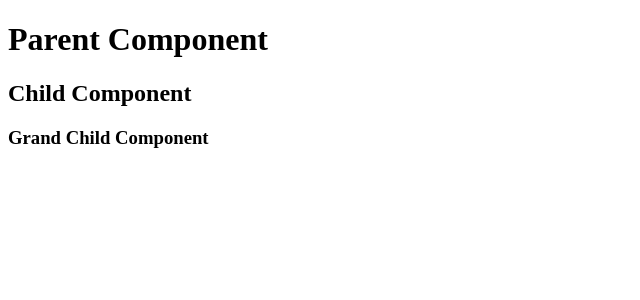
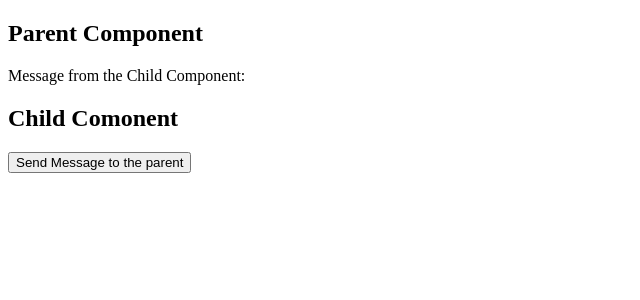
Before and after one commit to crhbala/react-b48, a React (Vite) app: page / in a window 1280 px wide. Shown: the top 300 px of the page, without its empty margins (0-640 px from the left). Built offline with nearby package versions, Linux system fonts and the light colour scheme.

Commit message:
Passing data from child to parent component

```diff
--- a/src/App.jsx
+++ b/src/App.jsx
@@ -1,31 +1,28 @@
-import React from 'react';
+import React, {useState} from 'react';
 
-function GrandChildComponent({ parentData }) {
-  console.log(`from grand child component: ${parentData}`);
+function ChildComponent({onMessage}) {
+  const message = `Hello from Child`;
+
   return (
-    <h3>Grand Child Component</h3>
-  )
-
-}
-
-function ChildComponent({ parentData }) {
-  console.log(`from child component: ${parentData}`);
-  return (
-    <div>
-      <h2>Child Component</h2>
-      <GrandChildComponent parentData = {parentData}/>
-    </div>
+    <>
+      <h2>Child Comonent</h2>
+      <button onClick={()=>onMessage(message)}>Send Message to the parent</button>
+    </>
   )
 }
 
 function App() {
-  const parentData = `Hello from Parent`;
 
+  const [message, setMessage] = useState('');
 
+  const handleMessage = (data) => {
+    setMessage(data);
+  }
   return (
     <div>
-      <h1>Parent Component</h1>
-      <ChildComponent parentData = {parentData} />
+      <h2>Parent Component</h2>
+      <p>Message from the Child Component: { message}</p>
+      <ChildComponent onMessage={handleMessage} />
     </div>
   )
 }
```
